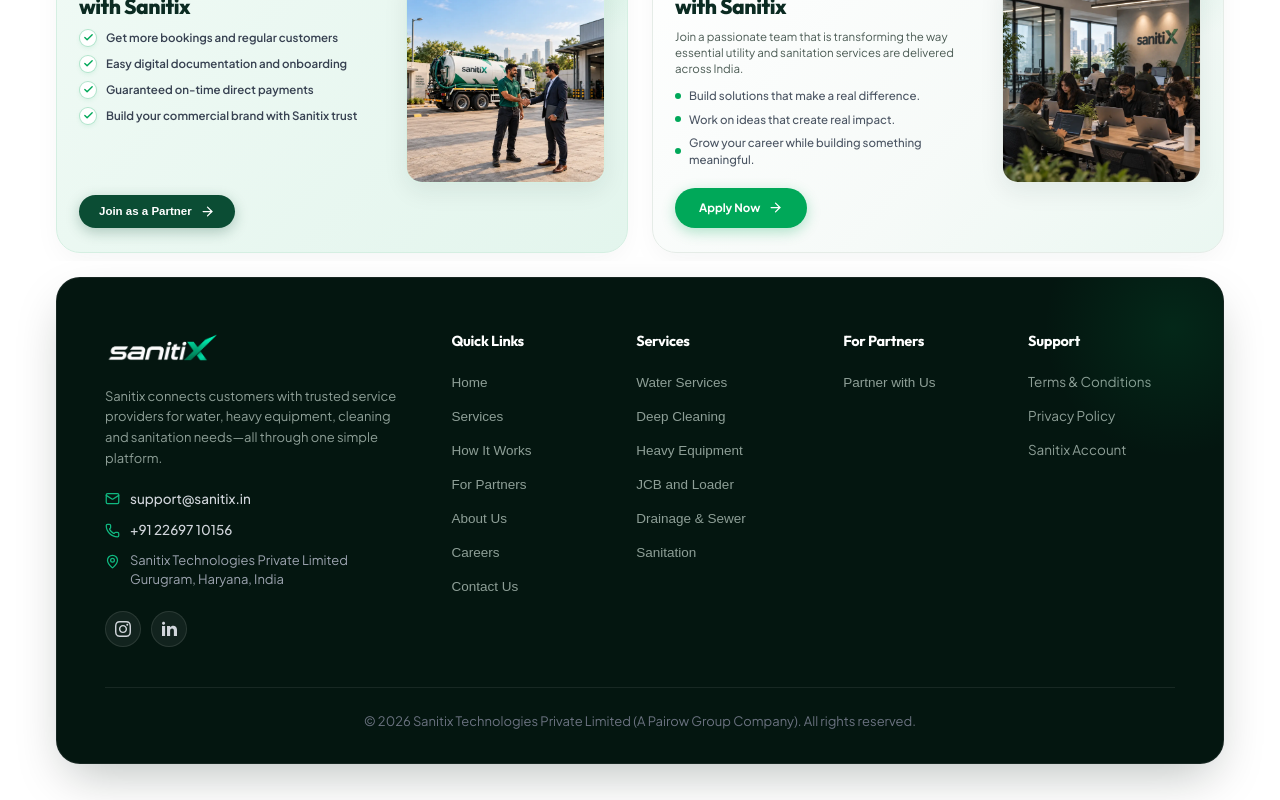
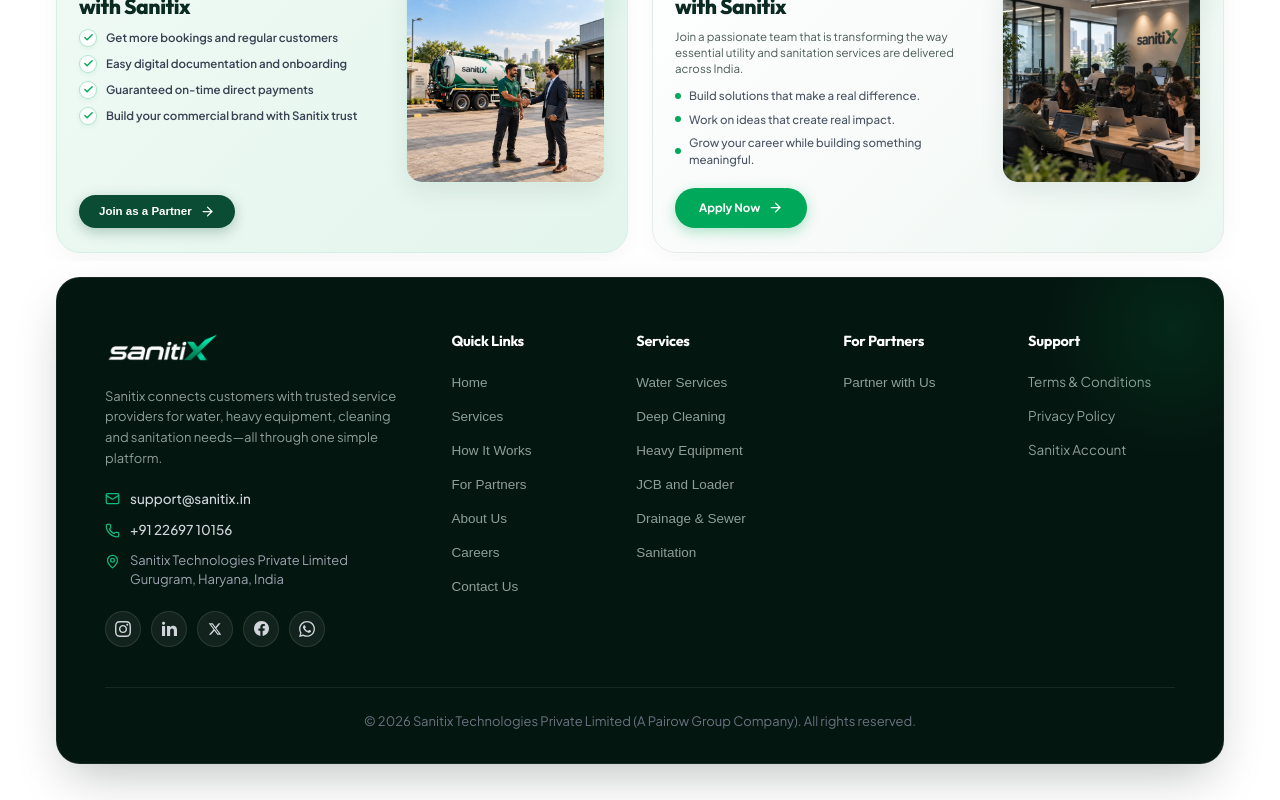
Before and after one commit to Sanitix-Technology/sanitix-landing-page, a React (Vite) app: page / in a window 1280 px wide. Shown: the part 2443-3243 px from the top of the page. Built offline with nearby package versions, Linux system fonts and the light colour scheme.

Commit message:
Add X, Facebook, and WhatsApp social links to footer

```diff
--- a/src/components/Footer.tsx
+++ b/src/components/Footer.tsx
@@ -144,8 +144,8 @@
                 </div>
               </div>
 
-              {/* Social Icons (Instagram & LinkedIn Only) */}
-              <div style={{ display: 'flex', gap: '10px' }}>
+              {/* Social Icons (Instagram, LinkedIn, X/Twitter, Facebook, WhatsApp) */}
+              <div style={{ display: 'flex', gap: '10px', flexWrap: 'wrap' }}>
                 {/* Instagram */}
                 <a
                   href="https://www.instagram.com/sanitix_technology?stkn=MXRxdnRzejIyNjlwaQ=="
@@ -213,6 +213,111 @@
                 >
                   <svg width="15" height="15" fill="currentColor" viewBox="0 0 24 24">
                     <path d="M4.98 3.5c0 1.381-1.11 2.5-2.48 2.5s-2.48-1.119-2.48-2.5c0-1.38 1.11-2.5 2.48-2.5s2.48 1.12 2.48 2.5zm.02 4.5h-5v16h5v-16zm7.982 0h-4.968v16h4.969v-8.399c0-4.67 6.029-5.052 6.029 0v8.399h4.988v-10.131c0-7.88-8.922-7.593-11.018-3.714v-2.155z" />
+                  </svg>
+                </a>
+
+                {/* X (formerly Twitter) */}
+                <a
+                  href="https://x.com/SanitixTech"
+                  target="_blank"
+                  rel="noreferrer"
+                  aria-label="X (Twitter)"
+                  style={{
+                    width: '36px',
+                    height: '36px',
+                    borderRadius: '50%',
+                    backgroundColor: 'rgba(255, 255, 255, 0.06)',
+                    border: '1px solid rgba(255, 255, 255, 0.1)',
+                    display: 'flex',
+                    alignItems: 'center',
+                    justifyContent: 'center',
+                    color: '#D1D5DB',
+                    textDecoration: 'none',
+                    transition: 'background-color 0.2s, color 0.2s, transform 0.15s'
+                  }}
+                  onMouseOver={(e) => {
+                    e.currentTarget.style.backgroundColor = '#10B981';
+                    e.currentTarget.style.color = '#FFFFFF';
+                    e.currentTarget.style.transform = 'translateY(-2px)';
+                  }}
+                  onMouseOut={(e) => {
+                    e.currentTarget.style.backgroundColor = 'rgba(255, 255, 255, 0.06)';
+                    e.currentTarget.style.color = '#D1D5DB';
+                    e.currentTarget.style.transform = 'translateY(0)';
+                  }}
+                >
+                  <svg width="14" height="14" fill="currentColor" viewBox="0 0 24 24">
+                    <path d="M18.244 2.25h3.308l-7.227 8.26 8.502 11.24H16.17l-5.214-6.817L4.99 21.75H1.68l7.73-8.835L1.254 2.25H8.08l4.713 6.231zm-1.161 17.52h1.833L7.084 4.126H5.117z" />
+                  </svg>
+                </a>
+
+                {/* Facebook */}
+                <a
+                  href="https://www.facebook.com/people/Sanitix-Technologies/61594983111252/"
+                  target="_blank"
+                  rel="noreferrer"
+                  aria-label="Facebook"
+                  style={{
+                    width: '36px',
+                    height: '36px',
+                    borderRadius: '50%',
+                    backgroundColor: 'rgba(255, 255, 255, 0.06)',
+                    border: '1px solid rgba(255, 255, 255, 0.1)',
+                    display: 'flex',
+                    alignItems: 'center',
+                    justifyContent: 'center',
+                    color: '#D1D5DB',
+                    textDecoration: 'none',
+                    transition: 'background-color 0.2s, color 0.2s, transform 0.15s'
+                  }}
+                  onMouseOver={(e) => {
+                    e.currentTarget.style.backgroundColor = '#10B981';
+                    e.currentTarget.style.color = '#FFFFFF';
+                    e.currentTarget.style.transform = 'translateY(-2px)';
+                  }}
+                  onMouseOut={(e) => {
+                    e.currentTarget.style.backgroundColor = 'rgba(255, 255, 255, 0.06)';
+                    e.currentTarget.style.color = '#D1D5DB';
+                    e.currentTarget.style.transform = 'translateY(0)';
+                  }}
+                >
+                  <svg width="15" height="15" fill="currentColor" viewBox="0 0 24 24">
+                    <path d="M24 12.073c0-6.627-5.373-12-12-12s-12 5.373-12 12c0 5.99 4.388 10.954 10.125 11.854v-8.385H7.078v-3.47h3.047V9.43c0-3.007 1.792-4.669 4.533-4.669 1.312 0 2.686.235 2.686.235v2.953H15.83c-1.491 0-1.956.925-1.956 1.874v2.25h3.328l-.532 3.47h-2.796v8.385C19.612 23.027 24 18.062 24 12.073z" />
+                  </svg>
+                </a>
+
+                {/* WhatsApp */}
+                <a
+                  href="https://wa.me/912269710156"
+                  target="_blank"
+                  rel="noreferrer"
+                  aria-label="WhatsApp"
+                  style={{
+                    width: '36px',
+                    height: '36px',
+                    borderRadius: '50%',
+                    backgroundColor: 'rgba(255, 255, 255, 0.06)',
+                    border: '1px solid rgba(255, 255, 255, 0.1)',
+                    display: 'flex',
+                    alignItems: 'center',
+                    justifyContent: 'center',
+                    color: '#D1D5DB',
+                    textDecoration: 'none',
+                    transition: 'background-color 0.2s, color 0.2s, transform 0.15s'
+                  }}
+                  onMouseOver={(e) => {
+                    e.currentTarget.style.backgroundColor = '#10B981';
+                    e.currentTarget.style.color = '#FFFFFF';
+                    e.currentTarget.style.transform = 'translateY(-2px)';
+                  }}
+                  onMouseOut={(e) => {
+                    e.currentTarget.style.backgroundColor = 'rgba(255, 255, 255, 0.06)';
+                    e.currentTarget.style.color = '#D1D5DB';
+                    e.currentTarget.style.transform = 'translateY(0)';
+                  }}
+                >
+                  <svg width="16" height="16" fill="currentColor" viewBox="0 0 24 24">
+                    <path d="M.057 24l1.687-6.163c-1.041-1.804-1.588-3.849-1.587-5.946.003-6.556 5.338-11.891 11.893-11.891 3.181.001 6.167 1.24 8.413 3.488 2.245 2.248 3.481 5.236 3.48 8.414-.003 6.557-5.338 11.892-11.893 11.892-1.99-.001-3.951-.5-5.688-1.448l-6.305 1.654zm6.597-3.807c1.676.995 3.276 1.591 5.392 1.592 5.448 0 9.886-4.434 9.889-9.885.002-5.462-4.415-9.89-9.881-9.892-5.452 0-9.887 4.434-9.889 9.884-.001 2.225.651 3.891 1.746 5.634l-.999 3.648 3.742-.981zm11.387-5.464c-.074-.124-.272-.198-.57-.347-.297-.149-1.758-.868-2.031-.967-.272-.099-.47-.149-.669.149-.198.297-.768.967-.941 1.165-.173.198-.347.223-.644.074-.297-.149-1.255-.462-2.39-1.475-.883-.788-1.48-1.761-1.653-2.059-.173-.297-.018-.458.13-.606.134-.133.297-.347.446-.521.151-.172.2-.296.3-.495.099-.198.05-.372-.025-.521-.075-.148-.669-1.611-.916-2.206-.242-.579-.487-.501-.669-.51l-.57-.01c-.198 0-.52.074-.792.372s-1.04 1.016-1.04 2.479 1.065 2.876 1.213 3.074c.149.198 2.095 3.2 5.076 4.487.709.306 1.263.489 1.694.626.712.226 1.36.194 1.872.118.571-.085 1.758-.719 2.006-1.413.248-.695.248-1.29.173-1.414z" />
                   </svg>
                 </a>
               </div>
```
